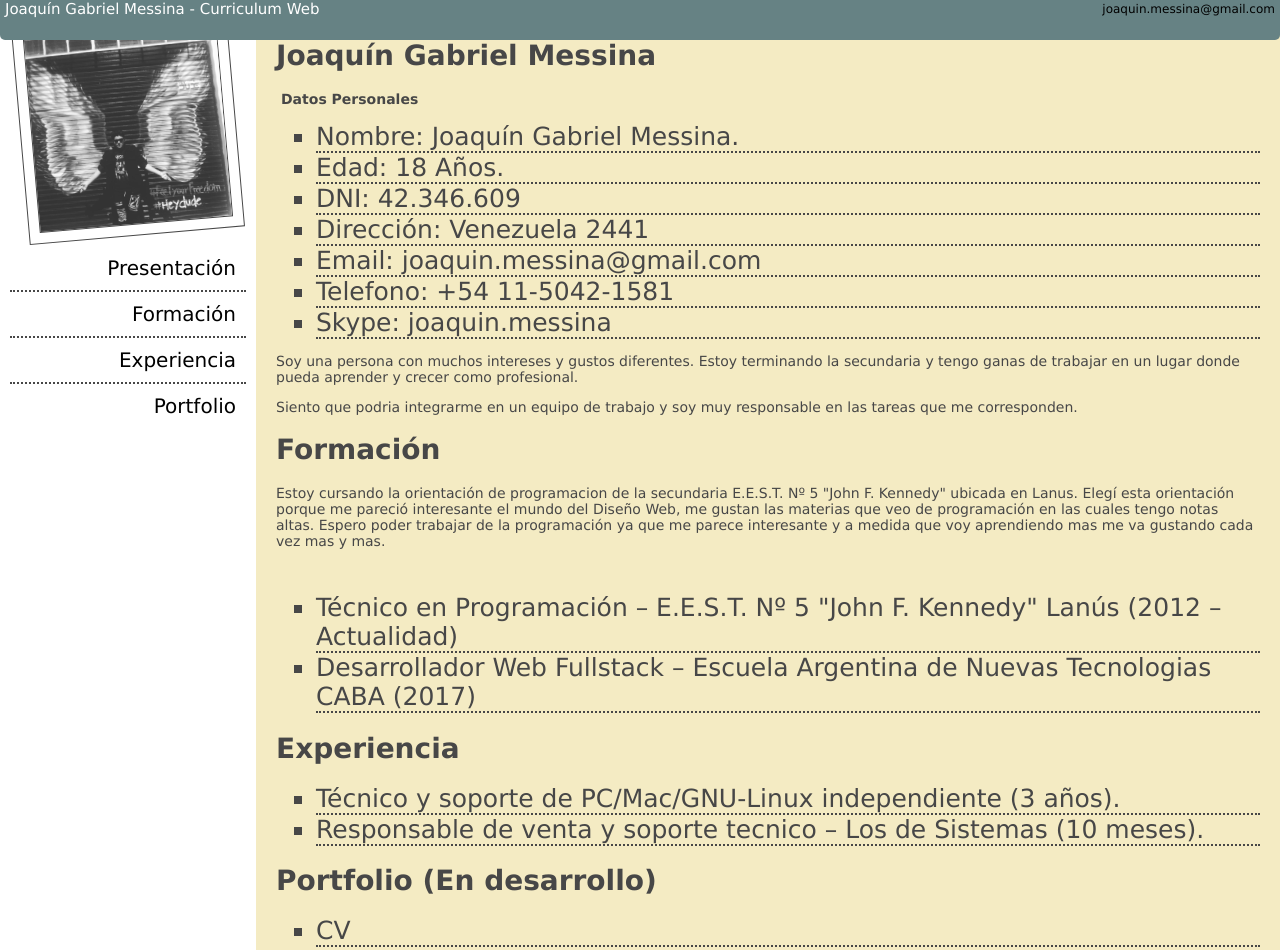
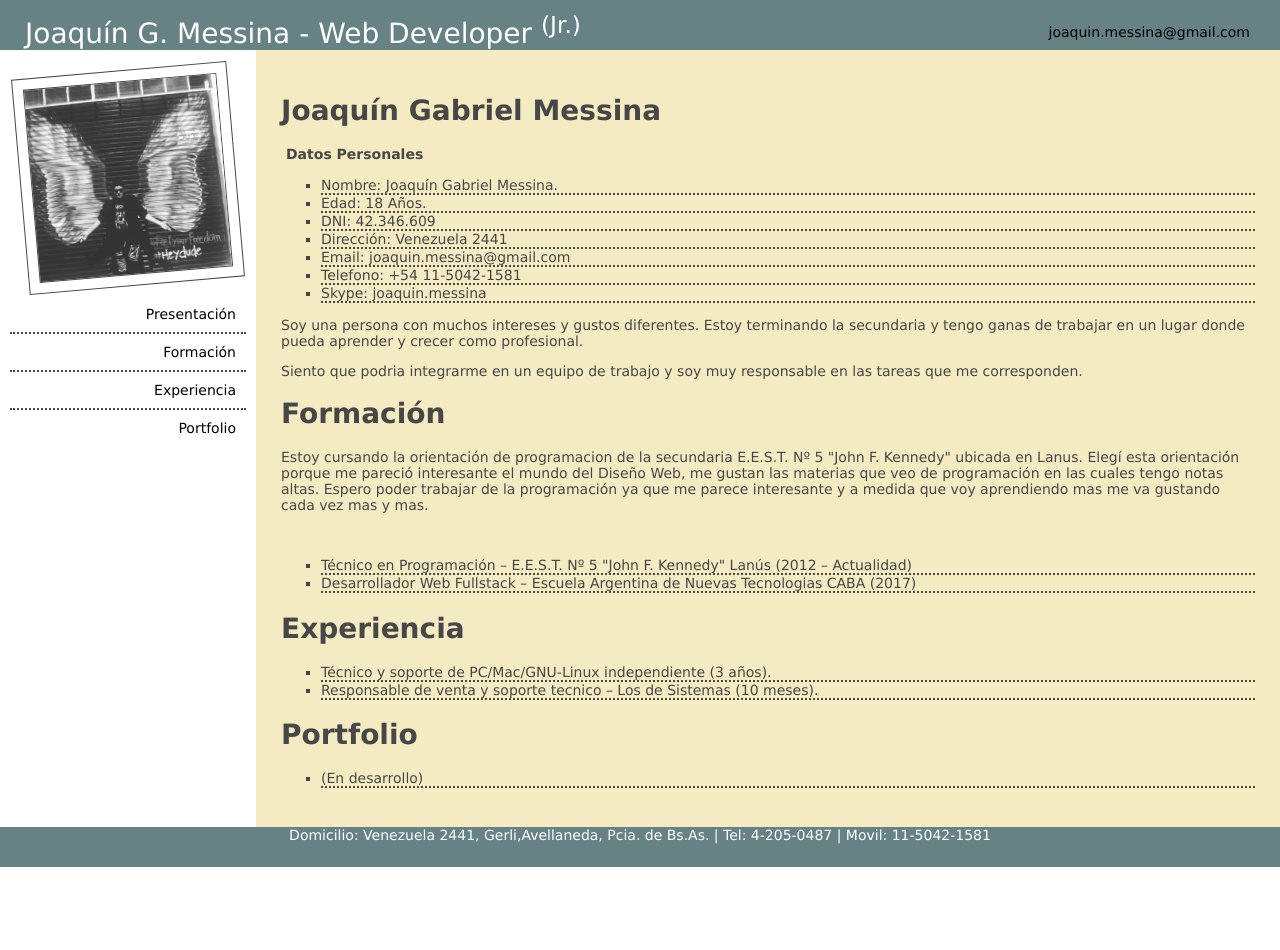
Before and after one commit to joamessina/MiCurriculumWeb, a plain HTML site: page index.html in a window 1280 px wide. Shown: the top 950 px of the page. After the commit the page ends 867 px from the top, so only its background shows below. Drawn offline with Linux system fonts and the light colour scheme.

Commit message:
Reajuste del encabezado + otros ajustes CSS

```diff
--- a/css/style.css
+++ b/css/style.css
@@ -4,9 +4,7 @@ body {
     margin: 0;
     padding: 0;
     color: #474747;
-}
-div {
-    border-radius: 5px;
+    padding-top: 50px;
 }
 h4 {
     margin-left: 5px;
@@ -24,18 +22,18 @@ a {
 	width: 80%;
 	min-height: 500px;
 	background-color: #F4EBC3;
-	padding: 20px;
+	padding: 25px;
 	box-sizing: border-box;
 }
 .derecha li {
 	border-bottom:2px dotted;
-	font-size: 25px;
 }
 .izquierda {
 	float: left;
 	width: 20%;
 	padding: 10px;
 	box-sizing: border-box;
+	position: fixed;
 }
 .yo {
     padding: 10px;
@@ -54,7 +52,6 @@ a {
 }
 .boton {
 	float: right;
-	font-size: 20px;
 	border-bottom: dotted 2px;
 	clear: both;
 	width: 100%;
@@ -75,26 +72,26 @@ a {
 	display: block;
 }
 #encabezado {
-    z-index: 1;
-    position: fixed;
-    width: 100%;
-    margin-top: -20px;
-    height: 60px;
-    background-color: #668284;
-    margin-bottom: 10px;
+	z-index: 1;
+	position: fixed;
+	width: 100%;
+	height: 50px;
+	background-color: #668284;
+	top: 0;
+	padding: 0 25px;
+	box-sizing: border-box;
 }
 #nombre {
-    float: left;
-    margin-left: 5px;
-    padding-top: 5px;
-    font-size: 15px;
-    color: #ffffff;
+	float: left;
+	color: #fff;
+	margin: 0;
+	line-height: 50px;
+	font-weight: 400;
 }
 #email {
     float: right;
     margin-right: 5px;
     padding-top: 10px;
-    font-size: 12px;
     color: #ffffff;
 }
 #menu {
@@ -107,7 +104,6 @@ a {
     height: 40px;
     background-color: #668284;
     clear: both;
-    font-size: 14px;
     text-align: center;
     color: #ffffff;
 }
--- a/index.html
+++ b/index.html
@@ -8,7 +8,7 @@
 
     <body>
         <div id="encabezado">
-            <p id="nombre">Joaquín Gabriel Messina - Curriculum Web</p>
+            <h1 id="nombre">Joaquín G. Messina - Web Developer <sup>(Jr.)</sup></h1>
             <p id="email"><a href="mailto:joaquin.messina@gmail.com">joaquin.messina@gmail.com</a></p>
         </div>
         <div class="izquierda">
@@ -49,9 +49,9 @@
                 <li>Responsable de venta y soporte tecnico – Los de Sistemas (10 meses).</li>
             </ul>
             <!-- Portfolio -->
-			<h1>Portfolio (En desarrollo)</h1>
+            <h1>Portfolio</h1>
             <ul>
-				<li>CV</li>
+                <li>(En desarrollo)</li>
             </ul>
         </div>
         <div id="pie">
```
Lines whose indentation alone changed are shown as unchanged.
